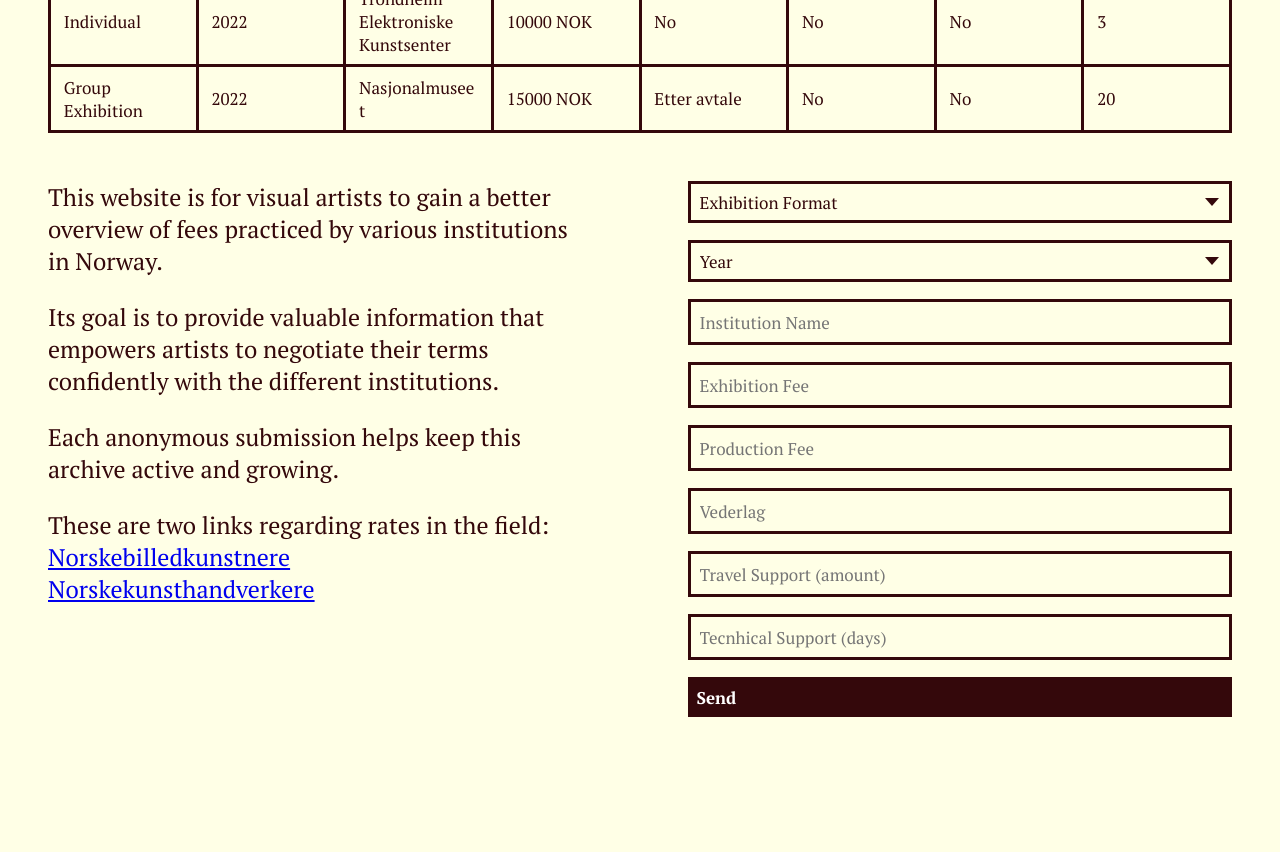
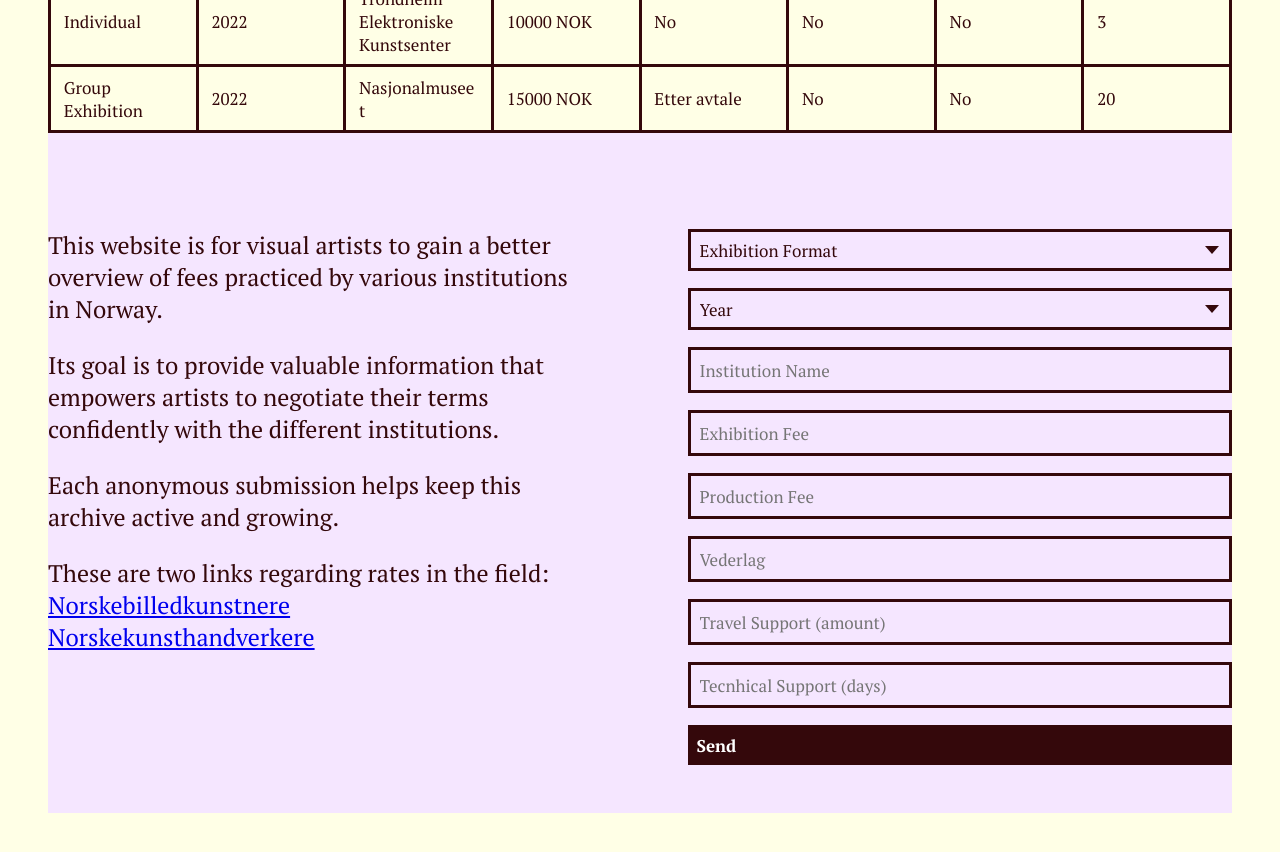
Before and after one commit to artistfees/artistfees.github.io, a plain HTML site: page index.html in a window 1280 px wide. Shown: the part 760-1612 px from the top of the page. Drawn offline with Linux system fonts and the light colour scheme.

Commit message:
Update index.html

```diff
--- a/index.html
+++ b/index.html
@@ -20,6 +20,16 @@
 
     .container {
       min-height: 200vh;
+    }
+
+    .section-top {
+      background: #ffffe6;
+    }
+
+    .section-bottom {
+      background: #f5e6ff; /* Change this color as you like */
+      padding-top: 2em;
+      padding-bottom: 2em;
     }
 
     header {
@@ -278,6 +288,7 @@
 </head>
 <body>
   <div class="container">
+    <div class="section-top">
       <header>
         <nav>
           <a href="#submission-section" id="submissionLink">anonymous submission</a>
@@ -439,7 +450,9 @@
           </tbody>
         </table>
       </div>
+    </div>
 
+    <div class="section-bottom">
       <div class="main-flex" id="submission-section">
         <section class="info-text">
           <p>This website is for visual artists to gain a better overview of fees practiced by various institutions in Norway.</p>
@@ -471,6 +484,7 @@
             <button type="submit">Send</button>
           </form>
         </section>
+      </div>
     </div>
   </div> <!-- end .container -->
 
```
Lines whose indentation alone changed are shown as unchanged.
